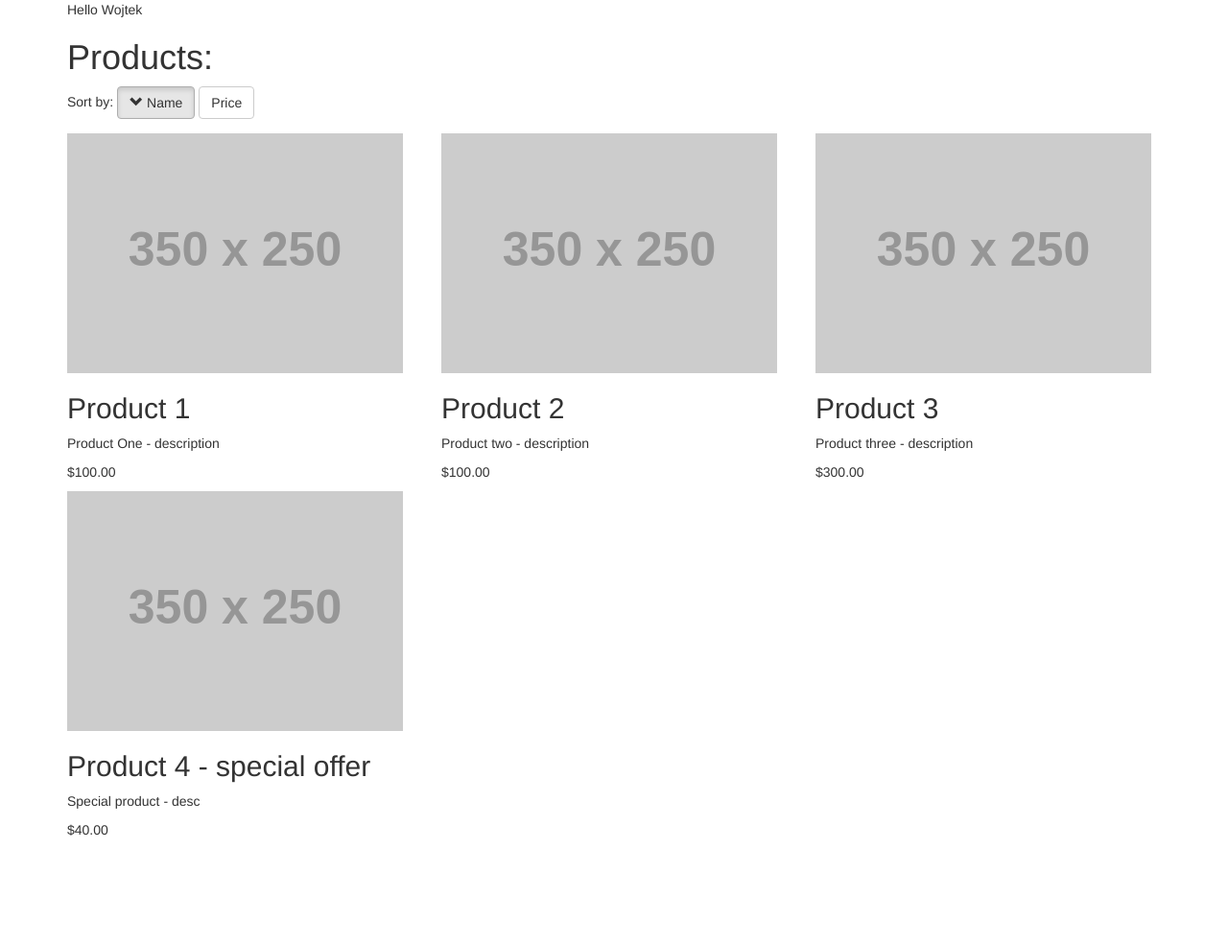
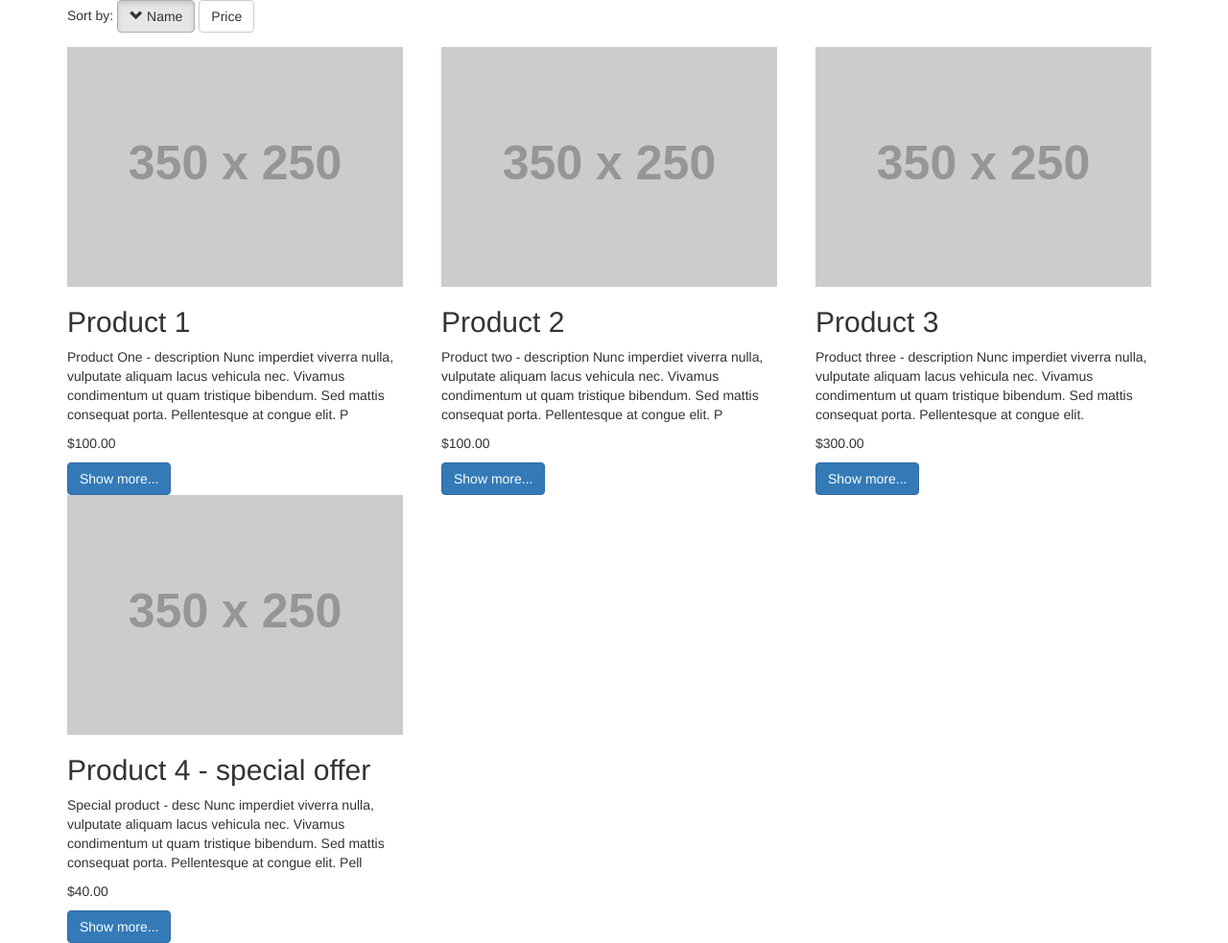
Before and after one commit to Woodahs/angularDevMeeting, a plain HTML site: page solution1/index.html in a window 1280 px wide. Shown: the whole page at 96% size. Before the commit the page ends 885 px from the top, so only its background shows below. Drawn offline with Linux system fonts and the light colour scheme; placeholder pictures from the web are drawn by us.

Commit message:
added task 1d solution

```diff
--- a/solution1/index.html
+++ b/solution1/index.html
@@ -9,11 +9,7 @@
 </head>
 
 <body>
-    <div class="container" ng-role="main" ng-controller="taskOneController">
-        <!-- two ways of showing simple data in Angular: {{}}, ng-bind -->
-        <p>{{greetings}} <span ng-bind="name"></span></p>
-        <h1>Products:</h1>
-
+    <div class="container" ng-role="main" ng-controller="mainController">
         <!-- product filters and sorting -->
         <div class="row" style="margin-bottom: 15px;">
             <div class="col-xs-12">
@@ -34,34 +30,20 @@
                 </button>
             </div>
         </div>
-
         <!-- products list -->
         <div class="row">
-            <div class="m-productList_item col-md-4" ng-repeat="product in productsList | orderBy:sorting.by:sorting.desc">
+            <div class="m-product js-product col-md-4" ng-repeat="product in productsList | orderBy:sorting.by:sorting.desc">
                 <img src="{{product.image}}" />
                 <h2>{{product.name}}</h2>
-                <p>{{product.desc}}</p>
+                <p ng-show="!product.fullDesc">{{product.desc | limitTo:descriptionLimit}}</p>
+                <p ng-show="product.fullDesc">{{product.desc}}</p>
                 <p>{{product.price | currency}}</p>
+                <a class="btn btn-primary" href="#" class="js-product_toggleDesc" ng-click="toggleDesc()" ng-model="product.descLength"><span ng-show="!product.fullDesc">Show more...</span><span ng-show="product.fullDesc">Show less...</span></a>
             </div>
         </div>
-        <!--
-       <div class="basket">
-           <p>Basket:</p>
-           <ul>
-               <li ng-repeat="product in products | filter:{inBasket:true}">{{product.name}}</li>
-           </ul>
-       </div>
-       <div class="row">
-           <span>Filters: </span>
-           <a class="btn" ng-class="showSpecialOffers ? 'btn-default' : 'btn-primary'" ng-click="showSpecialOffers = !showSpecialOffers">{{showSpecialOffers === true ? 'hide special offers' : 'show special offers'}}</a>
-       </div>
-       <div class="row input-group">
-           <span class="glyphicon glyphicon-search"></span>
-           <input ng-model="filtering.price" />
-       </div> -->
-    </div>
-    <script src="../lib/js/angular-1.3.9.min.js"></script>
-    <script type="text/javascript" src="main.js"></script>
+   </div>
+   <script src="../lib/js/angular-1.3.9.min.js"></script>
+   <script type="text/javascript" src="main.js"></script>
 </body>
 
 </html>
--- a/solution1/main.js
+++ b/solution1/main.js
@@ -1,8 +1,7 @@
 var app = angular.module("CartApp", []);
 
-app.controller("taskOneController", function($scope) {
-    $scope.greetings = "Hello";
-    $scope.name = "Wojtek";
+app.controller("mainController", function($scope) {
+    $scope.descriptionLimit = 200;
 
     $scope.sorting = {
         by: 'name',
@@ -11,64 +10,49 @@ app.controller("taskOneController", function($scope) {
 
     $scope.sortBy = function(byWhat) {
         $scope.sorting.by = byWhat;
-        $scope.sorting.desc = !$scope.sorting.desc ;
+        $scope.sorting.desc = !$scope.sorting.desc;
+    }
+
+    $scope.toggleDesc = function() {
+        if(this.product.fullDesc) {
+            this.product.toggleDescText = "More...";
+        } else {
+            this.product.toggleDescText = "Less...";
+        }
+        this.product.fullDesc = !this.product.fullDesc;
     }
 
     $scope.productsList = [{
         name: "Product 1",
-        desc: "Product One - description",
+        desc: "Product One - description Nunc imperdiet viverra nulla, vulputate aliquam lacus vehicula nec. Vivamus condimentum ut quam tristique bibendum. Sed mattis consequat porta. Pellentesque at congue elit. Pellentesque vel ligula ac sem feugiat egestas quis id massa. Integer fringilla turpis vitae consequat porttitor. Curabitur accumsan, nisl vel efficitur consectetur, lacus velit molestie magna, eget pulvinar magna eros et massa. Maecenas efficitur tellus ac tortor venenatis, sit amet interdum ligula tempor. Pellentesque eros nisl, vestibulum ut varius ac, ultrices sed nisl. desc 1 - end",
         image: "http://placehold.it/350x250",
         price: 100,
         isSpecial: false,
-        inBasket: false
+        inBasket: false,
+        fullDesc: false
     }, {
         name: "Product 2",
-        desc: "Product two - description",
+        desc: "Product two - description Nunc imperdiet viverra nulla, vulputate aliquam lacus vehicula nec. Vivamus condimentum ut quam tristique bibendum. Sed mattis consequat porta. Pellentesque at congue elit. Pellentesque vel ligula ac sem feugiat egestas quis id massa. Integer fringilla turpis vitae consequat porttitor. Curabitur accumsan, nisl vel efficitur consectetur, lacus velit molestie magna, eget pulvinar magna eros et massa. Maecenas efficitur tellus ac tortor venenatis, sit amet interdum ligula tempor. Pellentesque eros nisl, vestibulum ut varius ac, ultrices sed nisl. desc 2 - end",
         image: "http://placehold.it/350x250",
         price: 100,
         isSpecial: false,
-        inBasket: false
+        inBasket: false,
+        fullDesc: false
     }, {
         name: "Product 3",
-        desc: "Product three - description",
+        desc: "Product three - description Nunc imperdiet viverra nulla, vulputate aliquam lacus vehicula nec. Vivamus condimentum ut quam tristique bibendum. Sed mattis consequat porta. Pellentesque at congue elit. Pellentesque vel ligula ac sem feugiat egestas quis id massa. Integer fringilla turpis vitae consequat porttitor. Curabitur accumsan, nisl vel efficitur consectetur, lacus velit molestie magna, eget pulvinar magna eros et massa. Maecenas efficitur tellus ac tortor venenatis, sit amet interdum ligula tempor. Pellentesque eros nisl, vestibulum ut varius ac, ultrices sed nisl. desc 3 - end",
         image: "http://placehold.it/350x250",
         price: 300,
         isSpecial: false,
-        inBasket: false
+        inBasket: false,
+        fullDesc: false
     }, {
         name: "Product 4 - special offer",
-        desc: "Special product - desc",
+        desc: "Special product - desc Nunc imperdiet viverra nulla, vulputate aliquam lacus vehicula nec. Vivamus condimentum ut quam tristique bibendum. Sed mattis consequat porta. Pellentesque at congue elit. Pellentesque vel ligula ac sem feugiat egestas quis id massa. Integer fringilla turpis vitae consequat porttitor. Curabitur accumsan, nisl vel efficitur consectetur, lacus velit molestie magna, eget pulvinar magna eros et massa. Maecenas efficitur tellus ac tortor venenatis, sit amet interdum ligula tempor. Pellentesque eros nisl, vestibulum ut varius ac, ultrices sed nisl. desc 4 - end",
         image: "http://placehold.it/350x250",
         price: 40,
         isSpecial: true,
-        inBasket: false
+        inBasket: false,
+        fullDesc: false
     }];
-    /*
-        $scope.sortBy = function(byWhat) {
-          $scope.sorting.by = byWhat;
-          $scope.sorting.desc = !$scope.sorting.desc;
-        }
-
-        $scope.sorting = {
-          by: 'name',
-          desc: true
-        }
-
-        function fetchProductData() {
-          ProductData.getProductData().then(function(data) {
-            $scope.data = data;
-          });
-
-          $timeout(fetchProductData, 5000);
-        }
-
-        fetchProductData();
-
-        $scope.showSpecialOffers = true;
-
-
-        $scope.sendNewOrder = function(newOrder) {
-          alert(JSON.stringify($scope.newOrder));
-        }*/
-
 });
```
Also changed, not shown: task1/index.htm (renamed from task1/task1.htm), 1 other file.
